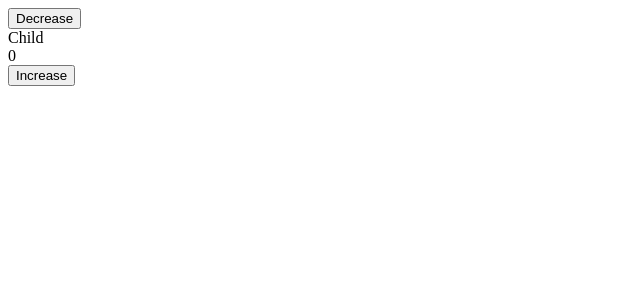
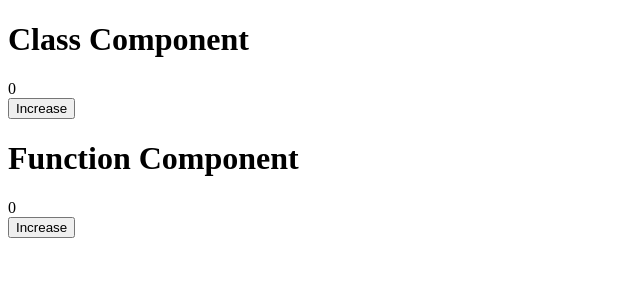
Before and after one commit to 16bitash/react-application, a React (Create React App) app: page / in a window 1280 px wide. Shown: the top 300 px of the page, without its empty margins (0-640 px from the left). Built offline with nearby package versions, Linux system fonts and the light colour scheme.

Commit message:
Add: Class component example

```diff
--- /dev/null
+++ b/src/ClassComponent/Function.js
@@ -0,0 +1,19 @@
+import { useState } from "react";
+
+const Function = () => {
+  const [count, setCount] = useState(0);
+
+  const handleIncreaseButtonClick = () => {
+    setCount(count + 1);
+  };
+
+  return (
+    <>
+      <h1>Function Component</h1>
+      <div>{count}</div>
+      <button onClick={handleIncreaseButtonClick}>Increase</button>
+    </>
+  );
+};
+
+export default Function;
--- /dev/null
+++ b/src/ClassComponent/index.js
@@ -0,0 +1,27 @@
+import { Component } from "react";
+
+class ClassComponent extends Component {
+  constructor(props) {
+    super(props);
+
+    this.state = {
+      count: 0,
+    };
+  }
+
+  handleIncreaseButtonClick = () => {
+    this.setState({ count: this.state.count + 1 });
+  };
+
+  render() {
+    return (
+      <>
+        <h1>Class Component</h1>
+        <div>{this.state.count}</div>
+        <button onClick={this.handleIncreaseButtonClick}>Increase</button>
+      </>
+    );
+  }
+}
+
+export default ClassComponent;
--- a/src/index.js
+++ b/src/index.js
@@ -1,11 +1,13 @@
 import React from "react";
 import ReactDOM from "react-dom/client";
-import Context from "./Context";
+import ClassComponent from "./ClassComponent";
+import Function from "./ClassComponent/Function";
 
 const root = ReactDOM.createRoot(document.getElementById("root"));
 
 root.render(
   <React.StrictMode>
-    <Context />
+    <ClassComponent />
+    <Function />
   </React.StrictMode>
 );
```
